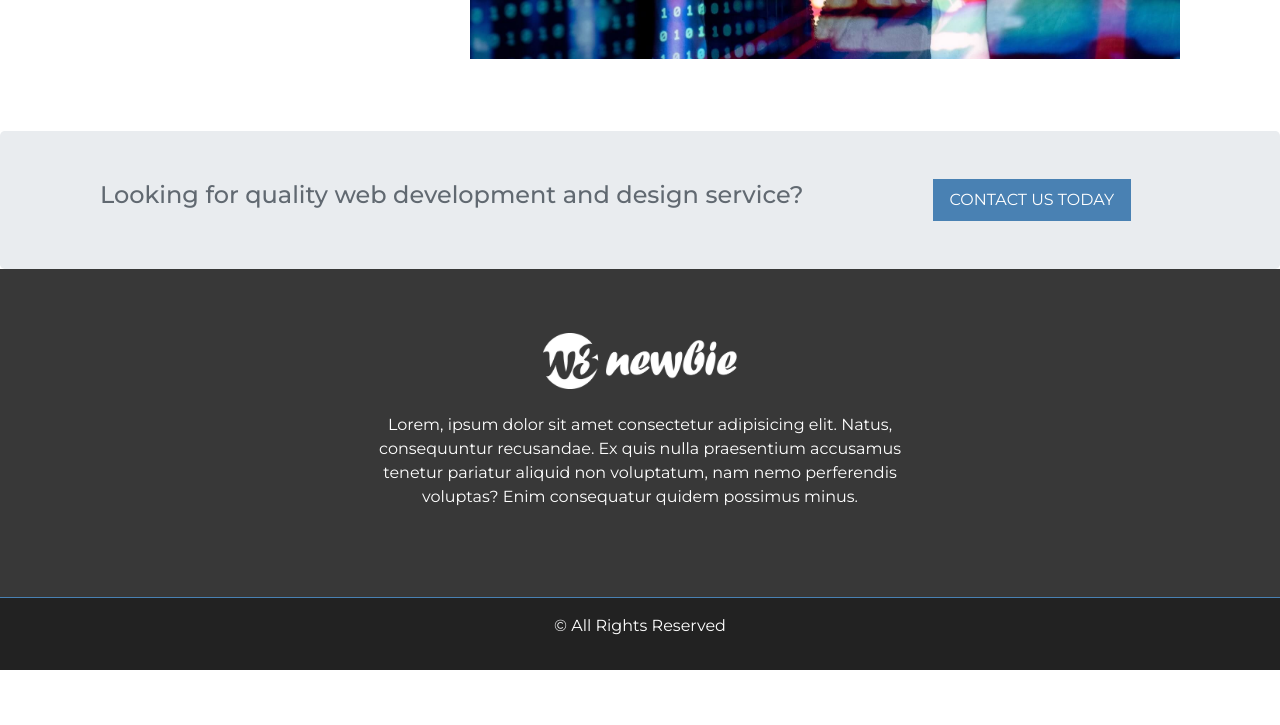
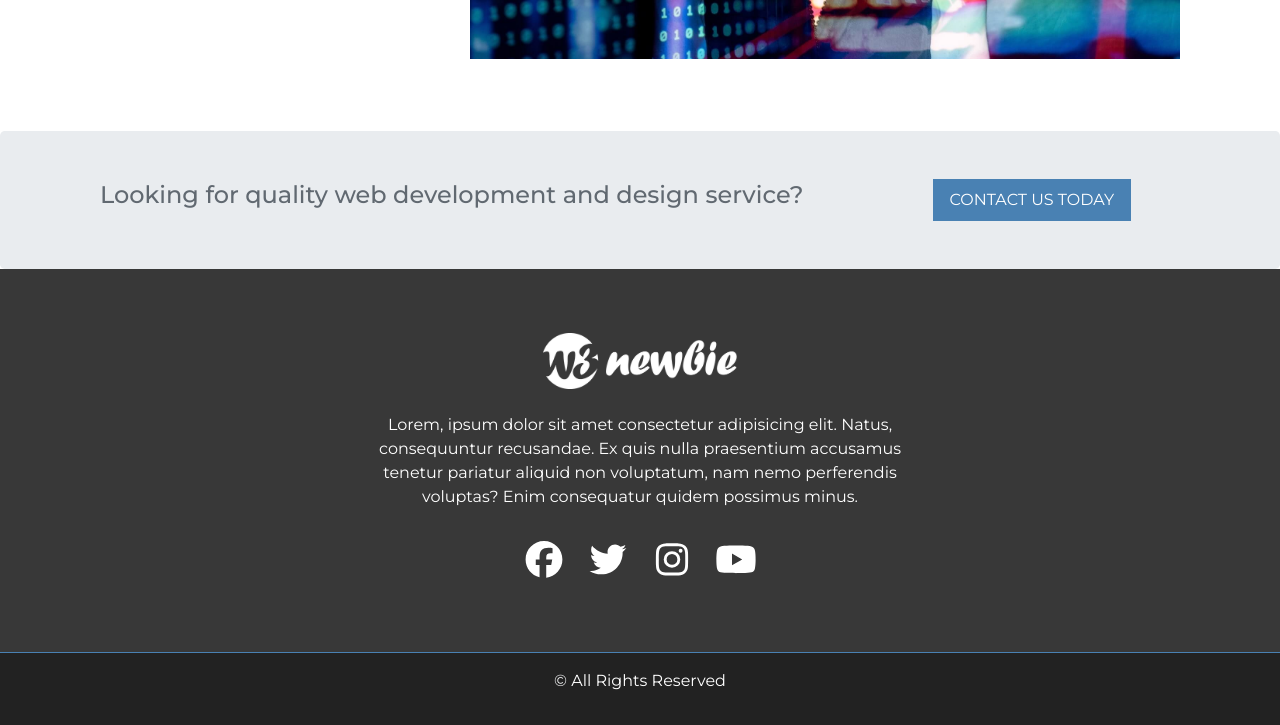
Before and after one commit to ashishchoksi/bootstrap-demo, a plain HTML site: page index.html in a window 1280 px wide. Shown: the part 2598-3323 px from the top of the page. Before the commit the page ends 3268 px from the top, so only its background shows below. Drawn offline with Linux system fonts and the light colour scheme.

Commit message:
comment to check

```diff
--- a/index.html
+++ b/index.html
@@ -258,12 +258,12 @@
 						nulla praesentium accusamus tenetur pariatur aliquid non voluptatum, nam nemo perferendis
 						voluptas? Enim consequatur quidem possimus minus.</p>
 
-					<!-- <ul class="social pt-3">
+					<ul class="social pt-3">
 						<li><a href="#"><i class="fab fa-facebook"></i></a></li>
 						<li><a href="#"><i class="fab fa-twitter"></i></a></li>
 						<li><a href="#"><i class="fab fa-instagram"></i></a></li>
 						<li><a href="#"><i class="fab fa-youtube"></i></a></li>
-					</ul> -->
+					</ul>
 				</div>
 			</div>
 		</div>
```
